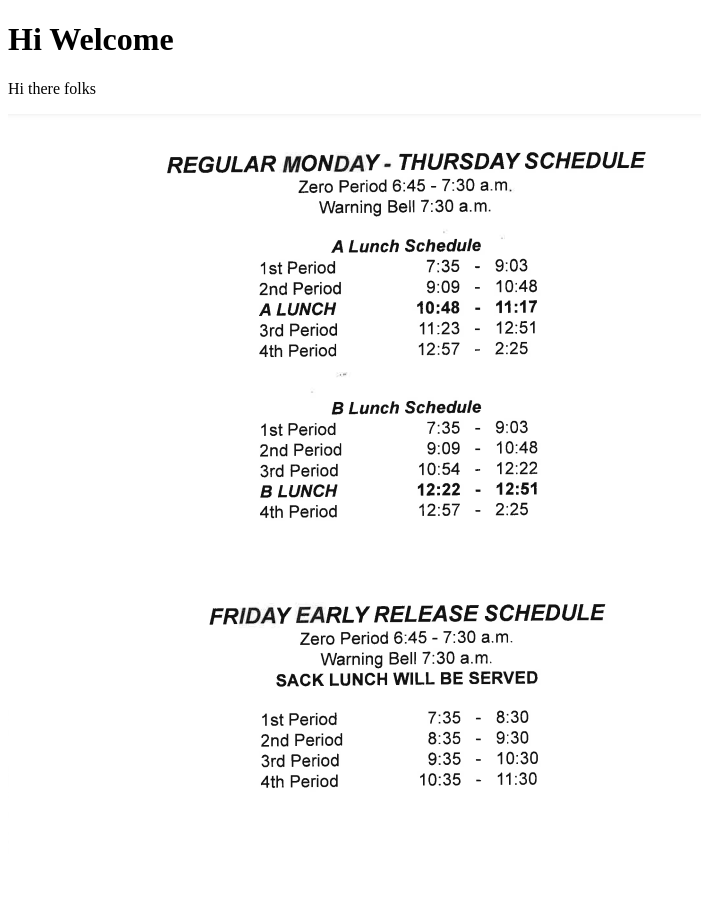
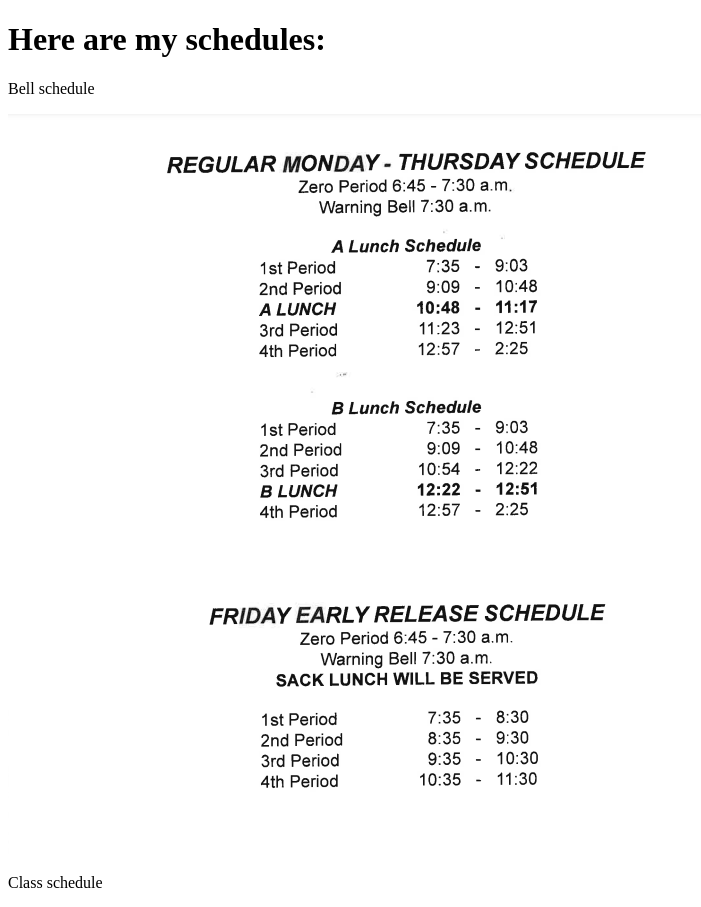
Before and after one commit to StarryFrantz/starryfrantz.github.io, a plain HTML site: page index.html in a window 1280 px wide. Shown: the top 907 px of the page, without its empty margins (0-701 px from the left). Before the commit the page ends 866 px from the top, so only its background shows below. Drawn offline with Linux system fonts and the light colour scheme.

Commit message:
Update index.html

```diff
--- a/index.html
+++ b/index.html
@@ -2,15 +2,19 @@
 <html>
   <head>
     <title>
-      Hello World
+      Starry Schedule
     </title>
     <link rel="stylesheet" href="style.css" />
   </head>
   <body>
-    <h1 class="entrytitle"> Hi Welcome </h1>
-    <p class="entrytext">
-    Hi there folks
+    <h1>Here are my schedules:</h1>
+    <p>
+    Bell schedule
     </p>
     <img src="Bell Schedule.png" alt="bell schedule" />
+    <p>
+    Class schedule
+    </p>
+    <img src="Week 1 Schedule.png" alt="class schedule" />
   </body>
 </html>
```
